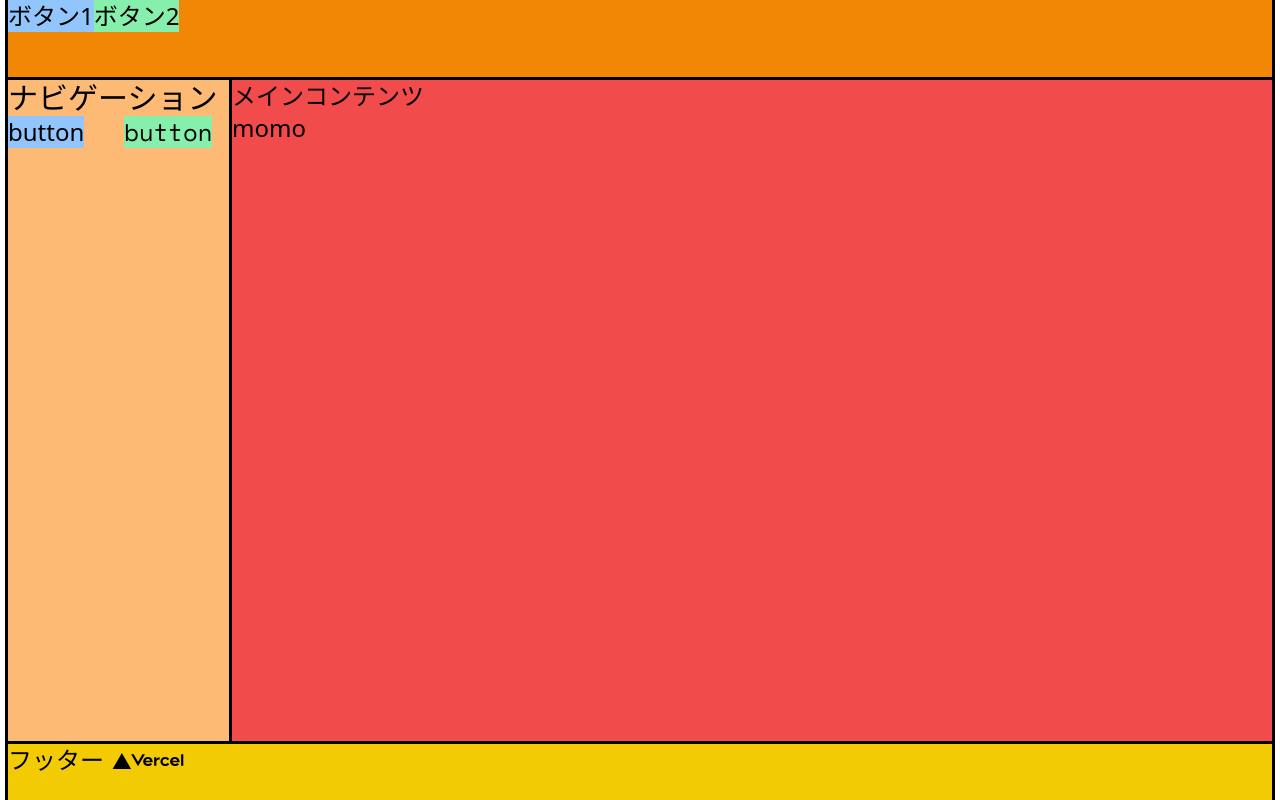
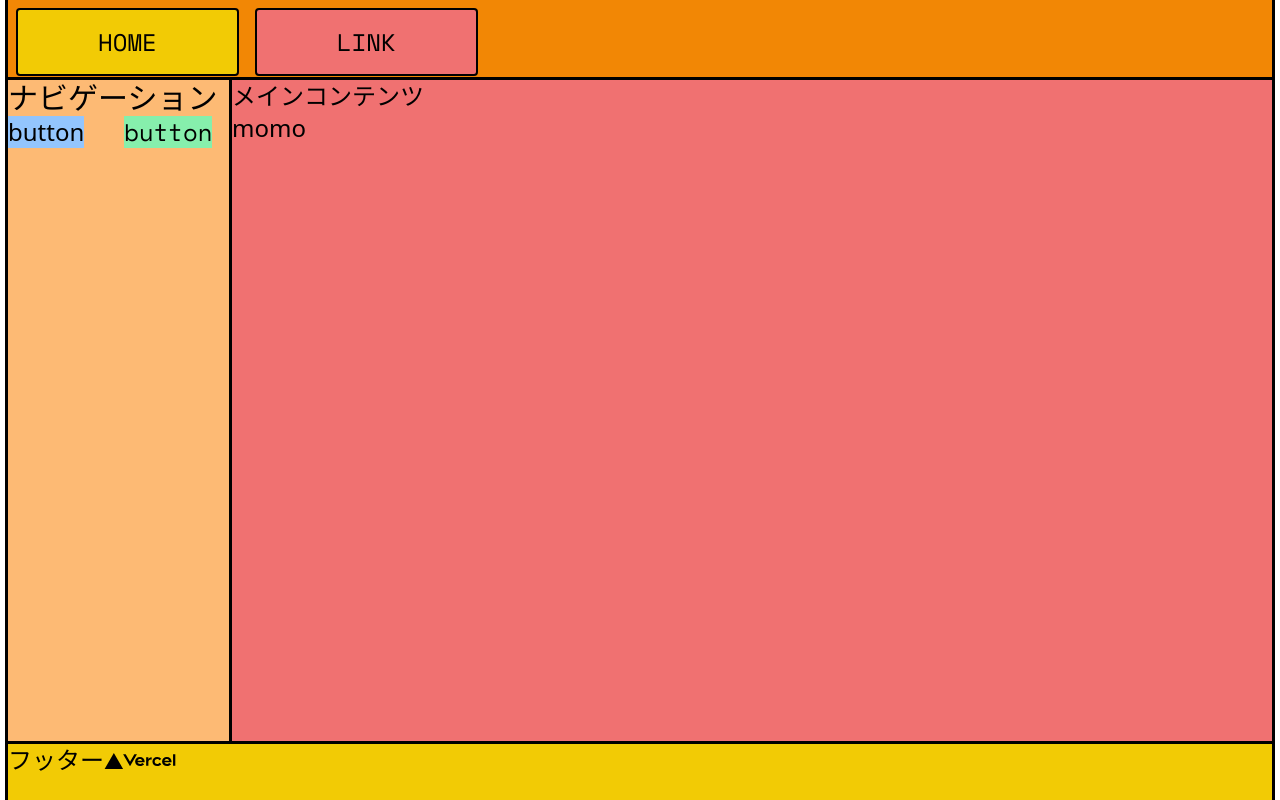
Before and after one commit to a-orihara/MyPortfolio, a Next.js app in the folder frontend/front-app/: page / in a window 1280 px wide. Built offline with nearby package versions, Linux system fonts and the light colour scheme.

Commit message:
add:プライマリーボタンとセカンダリーボタンの追加。
プライマリーボタンとセカンダリーボタンをアトミックデザインで実装

```diff
--- a/frontend/front-app/src/components/Layout.tsx
+++ b/frontend/front-app/src/components/Layout.tsx
@@ -1,8 +1,10 @@
 // Headコンポーネントをimport
 import Head from "next/head"
-import styles from '../styles/Home.module.css';
+// import styles from '../styles/Home.module.css';
 import Image from 'next/image';
 import css from "styled-jsx/css";
+import PrimaryButton from "./atoms/button/PrimaryButton";
+import SecondaryButton from "./atoms/button/SecondaryButton";
 
 
 
@@ -30,8 +32,8 @@ export function Layout(props:Props) {
 
       <header className="bg-basic-orange outline h-20">
           <div>
-            <button className="bg-blue-300">ボタン1</button>
-            <button className="bg-green-300">ボタン2</button>
+            <PrimaryButton>HOME</PrimaryButton>
+            <SecondaryButton>LINK</SecondaryButton>
           </div>
       </header>
 
@@ -54,7 +56,7 @@ export function Layout(props:Props) {
 
       <footer className="bg-basic-yellow outline md:h-14 h-11">
         フッター
-        <span className={styles.logo}>
+        <span >
             {/* /public/vercel.svgの省略形 */}
             <Image src='/vercel.svg' alt='Vercel Logo' width={72} height={16} />
         </span>
--- /dev/null
+++ b/frontend/front-app/src/components/atoms/button/PrimaryButton.tsx
@@ -0,0 +1,52 @@
+import React from 'react'
+
+type Props = {
+  children: React.ReactNode
+}
+
+const PrimaryButton = (props:Props):JSX.Element => {
+  return (
+    // childrenでボタンの名称を受け取って使い回しできるようにする
+    <button className="btn-primary bg-basic-yellow hover:bg-hover-yellow">
+      {props.children}
+    </button>
+  )
+}
+
+export default PrimaryButton
+
+
+
+
+// =        ==        ==        ==        ==        ==        ==        ==        =
+// CSS
+
+// select-none:user-select: none;
+// CSSプロパティ｢user-select｣は、テキストや画像などの要素の選択操作を制御する際に利用します。具体的には、
+// コピー操作などをできないようにすることなどが可能です。
+
+// =        ==        ==        ==        ==        ==        ==        ==        =
+
+// // アロー関数で書く
+// // *アロー関数式は=>(矢)を使って関数リテラルを記述します。無関数名なので、変数に代入して利用します。
+// // JS
+// const jsSample3 = (jsName3) => {
+//   return jsName3;
+// }
+// console.log(jsSample3("JSのアロー関数"))
+
+// // -        --        --        --        --        --        --        --        -
+// // TS
+// const tsSample3 = (tsName3:string):string => {
+//   return tsName3;
+// }
+// console.log(tsSample3("TSのアロー関数"))
+
+// // -        --        --        --        --        --        --        --        -
+// // genericType
+// const genericType3 = <T,>(genericTypeName3: T):T => {
+//   return genericTypeName3
+// };
+// console.log(genericType3<string>("ジェネリック型を使ったアロー関数"))
+// // *tsファイルだとこう:const foo = <T>(x: T) => x;
+// // tsxファイルだと <T,>になる
--- /dev/null
+++ b/frontend/front-app/src/components/atoms/button/SecondaryButton.tsx
@@ -0,0 +1,16 @@
+import React from 'react'
+
+type Props = {
+  children: React.ReactNode
+}
+
+const SecondaryButton = (props:Props):JSX.Element => {
+  return (
+    // childrenでボタンの名称を受け取って使い回しできるようにする
+    <button className="btn-primary bg-basic-pink hover:bg-hover-pink">
+      {props.children}
+    </button>
+  )
+}
+
+export default SecondaryButton
--- a/frontend/front-app/src/styles/globals.css
+++ b/frontend/front-app/src/styles/globals.css
@@ -8,6 +8,13 @@
 @tailwind base;
 @tailwind components;
 @tailwind utilities;
+
+/* 共通の設定をclassとして */
+@layer components {
+  .btn-primary {
+    @apply border-2 border-black text-black rounded px-20 py-4 m-2 transition duration-300 select-none font-spacemono text-2xl;
+  }
+}
 
 
 /* * {
--- a/frontend/front-app/tailwind.config.js
+++ b/frontend/front-app/tailwind.config.js
@@ -14,7 +14,9 @@ module.exports = {
       colors:{
         'basic-yellow': '#F2CB05',
         'basic-orange': '#F28705',
-        'basic-pink'  : '#F24B4B'
+        'basic-pink'  : '#F07171',
+        'hover-yellow': '#FFF33F',
+        'hover-pink'  : '#F24B4B'
       }
     },
     // fontFamilyユーティリティを使って、テキストの書体を制御することができます。
```
